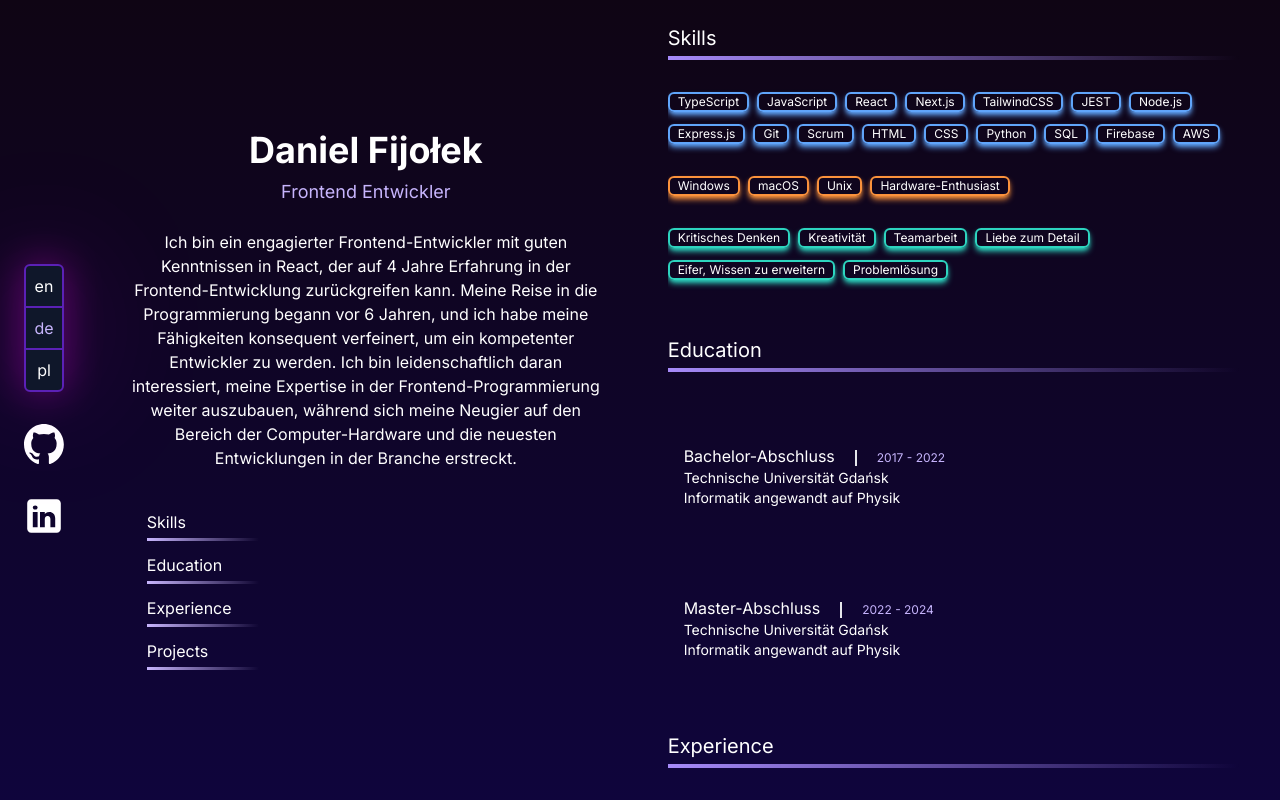
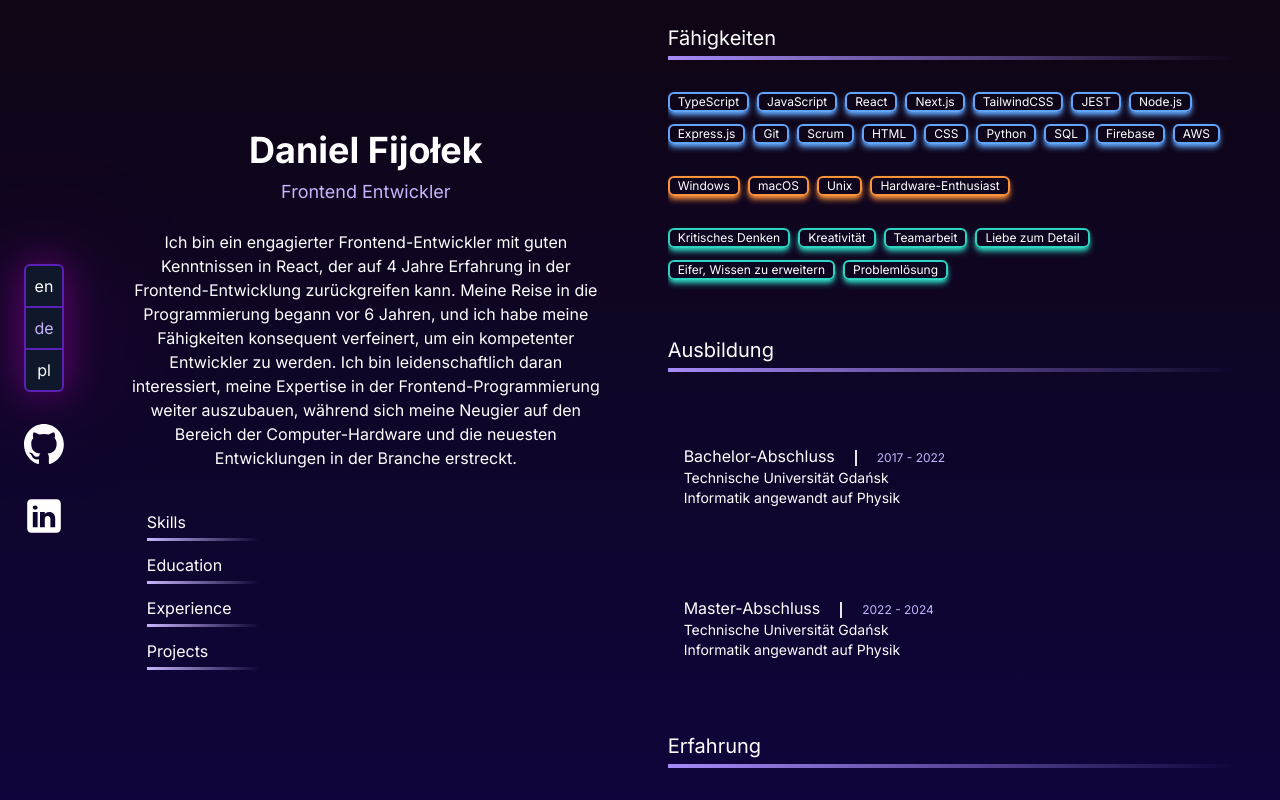
Before and after one commit to DanielFijolek/portfolio, a Next.js app: page /de in a window 1280 px wide. Built offline with nearby package versions, Linux system fonts and the light colour scheme.

Commit message:
Update tab names in language-specific components

```diff
--- a/src/app/[lang]/EducationTab.tsx
+++ b/src/app/[lang]/EducationTab.tsx
@@ -11,7 +11,7 @@ const EducationTab = async ({ lang }: Props) => {
   const dict = await getDictionary(lang);
 
   return (
-    <TabContainer tabName="Education">
+    <TabContainer tabName={dict.tabsName.education}>
       {dict.education.map((element, idx) => (
         <div
           className=" mt-6 flex flex-col rounded-md p-4 transition-all duration-300 hover:bg-violet-800/20 hover:drop-shadow-glow focus:bg-violet-800/20 focus:outline-none focus:drop-shadow-glow"
--- a/src/app/[lang]/ExperienceTab.tsx
+++ b/src/app/[lang]/ExperienceTab.tsx
@@ -11,7 +11,7 @@ const ExperienceTab = async ({ lang }: Props) => {
   const dict = await getDictionary(lang);
 
   return (
-    <TabContainer tabName="Experience">
+    <TabContainer tabName={dict.tabsName.exercises}>
       {dict.experience.map((element, idx) => (
         <div
           className="mt-6 flex flex-col gap-y-3 rounded-md p-4 transition-all duration-300 hover:bg-violet-800/20 hover:drop-shadow-glow focus:bg-violet-800/20 focus:outline-none focus:drop-shadow-glow"
--- a/src/app/[lang]/ProjectsTab.tsx
+++ b/src/app/[lang]/ProjectsTab.tsx
@@ -13,7 +13,7 @@ const ProjectsTab = async ({ lang }: Props) => {
   const dict = await getDictionary(lang);
 
   return (
-    <TabContainer tabName="Projects">
+    <TabContainer tabName={dict.tabsName.projects}>
       {dict.projects.map((element, idx) => (
         <a
           href={element.link}
--- a/src/app/[lang]/SkillTab.tsx
+++ b/src/app/[lang]/SkillTab.tsx
@@ -11,7 +11,7 @@ const SkillTab = async ({ lang }: Props) => {
   const dict = await getDictionary(lang);
 
   return (
-    <TabContainer tabName="Skills">
+    <TabContainer tabName={dict.tabsName.skills}>
       <SkilltagContainer skills={dict["tech-skills"]} skillType="tech" />
       <SkilltagContainer
         skills={dict["computer-skills"]}
```
